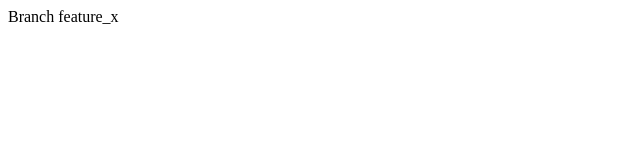
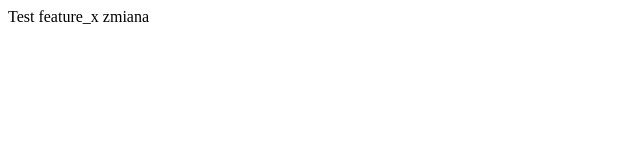
Before and after one commit to DanielOpic/play, a plain HTML site: page index.html in a window 1280 px wide. Shown: the full height of the page, 0-640 px from the left. Drawn offline with Linux system fonts and the light colour scheme.

Commit message:
Kolejna zmiana

```diff
--- a/index.html
+++ b/index.html
@@ -7,6 +7,7 @@
     <title>Document</title>
 </head>
 <body>
-    Branch feature_x
+    Test feature_x
+	zmiana
 </body>
 </html>
```
